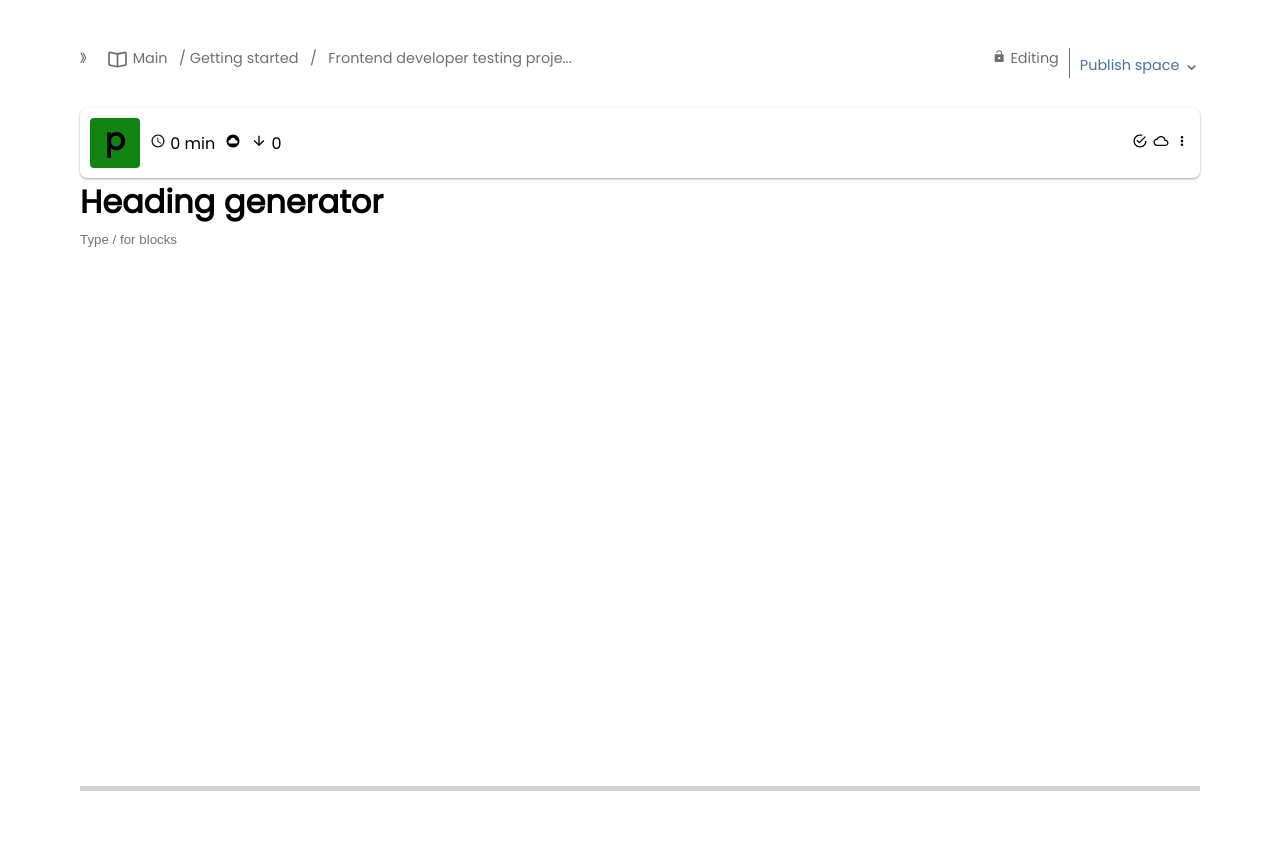
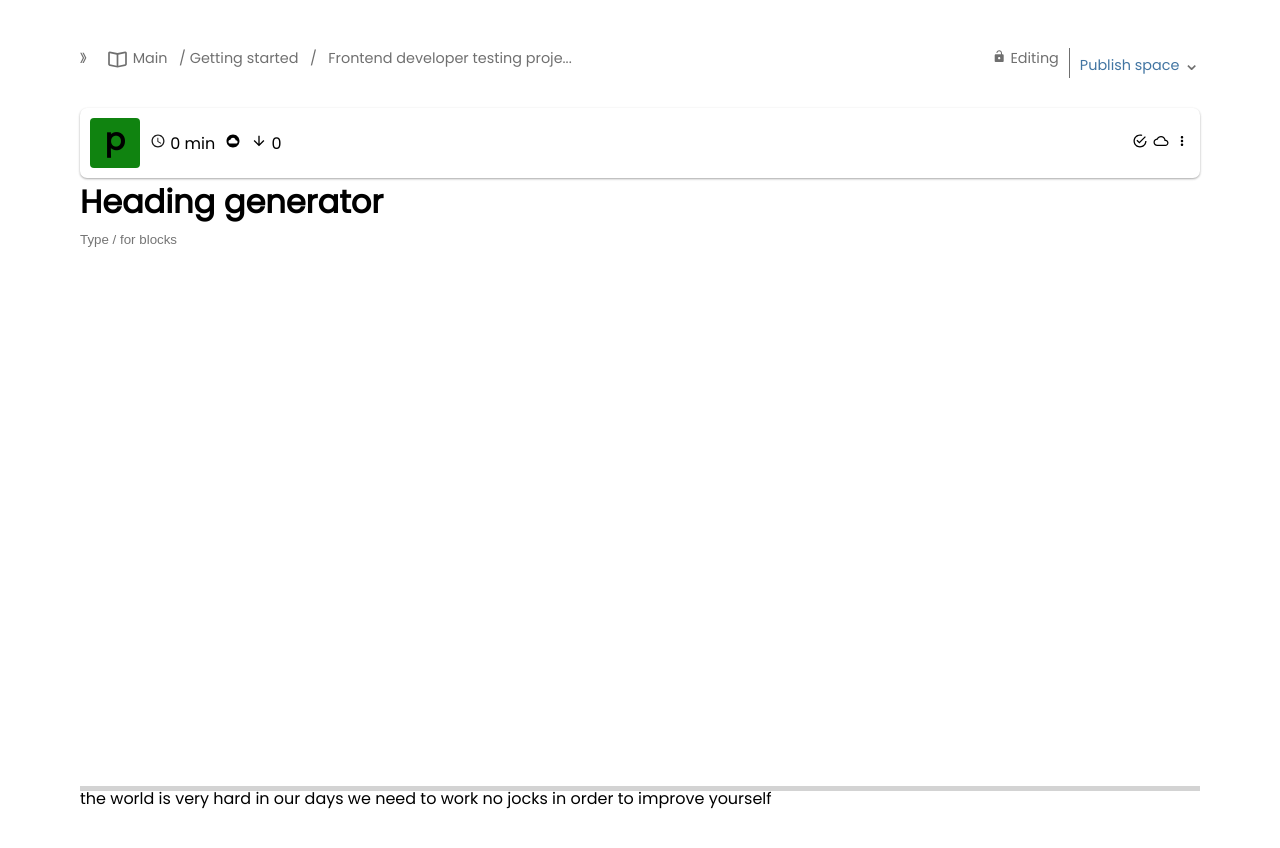
Before and after one commit to EUGENEMUTUYEYEZU/NotionLikeVanillajs, a website: page index.html in a window 1280 px wide. Drawn offline with nearby package versions, Linux system fonts and the light colour scheme.

Commit message:
Update index.html
l have created some content in my paragraph

```diff
--- a/index.html
+++ b/index.html
@@ -60,5 +60,6 @@
    </section>
    <script type="module" src="./index.js"></script>
    <script type="module" src="https://unpkg.com/ionicons@4.5.10-0/dist/ionicons/ionicons.esm.js"></script>
+    <p>the world is very hard in our days we need to work no jocks in order to improve yourself</p>
 </body>
 </html>
```
